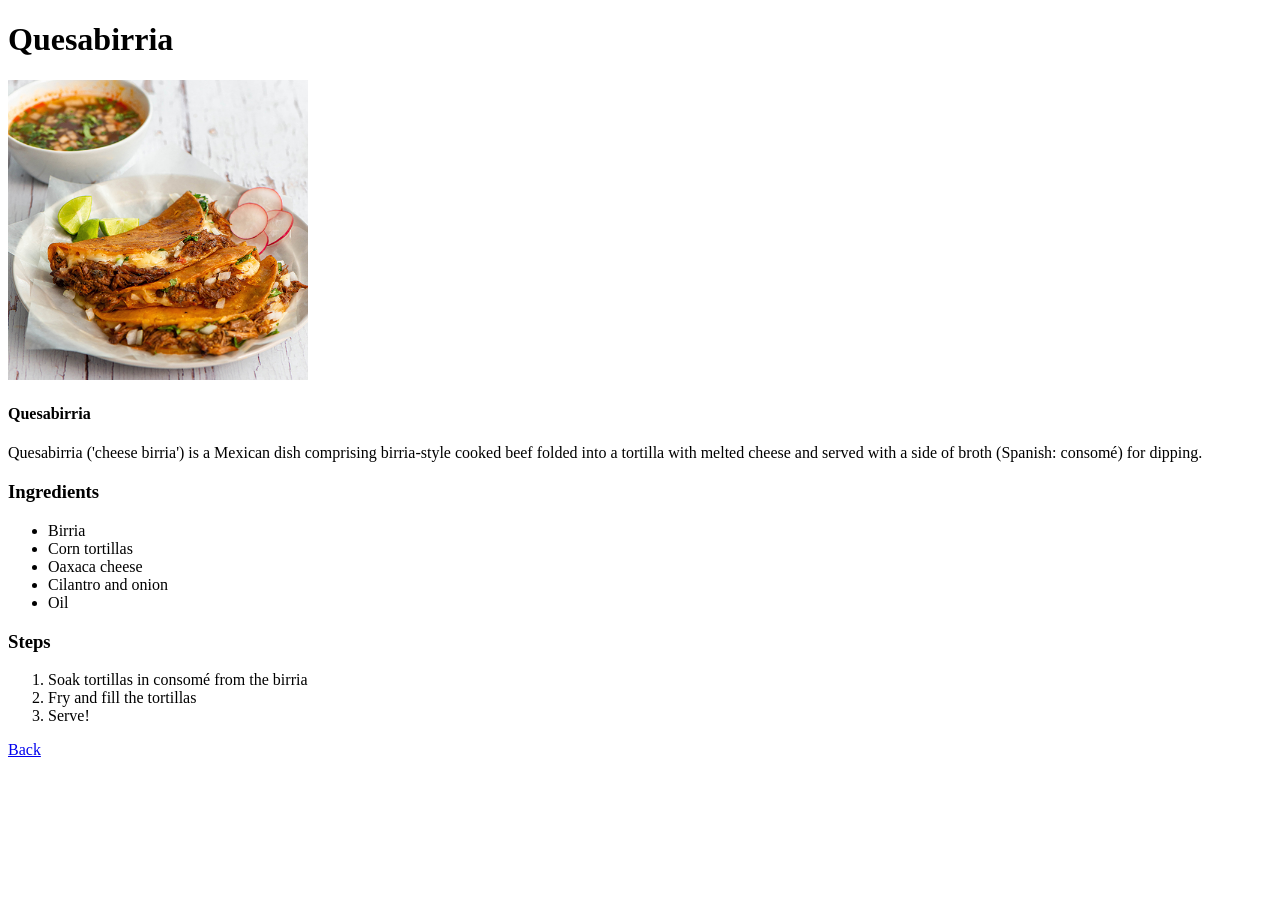
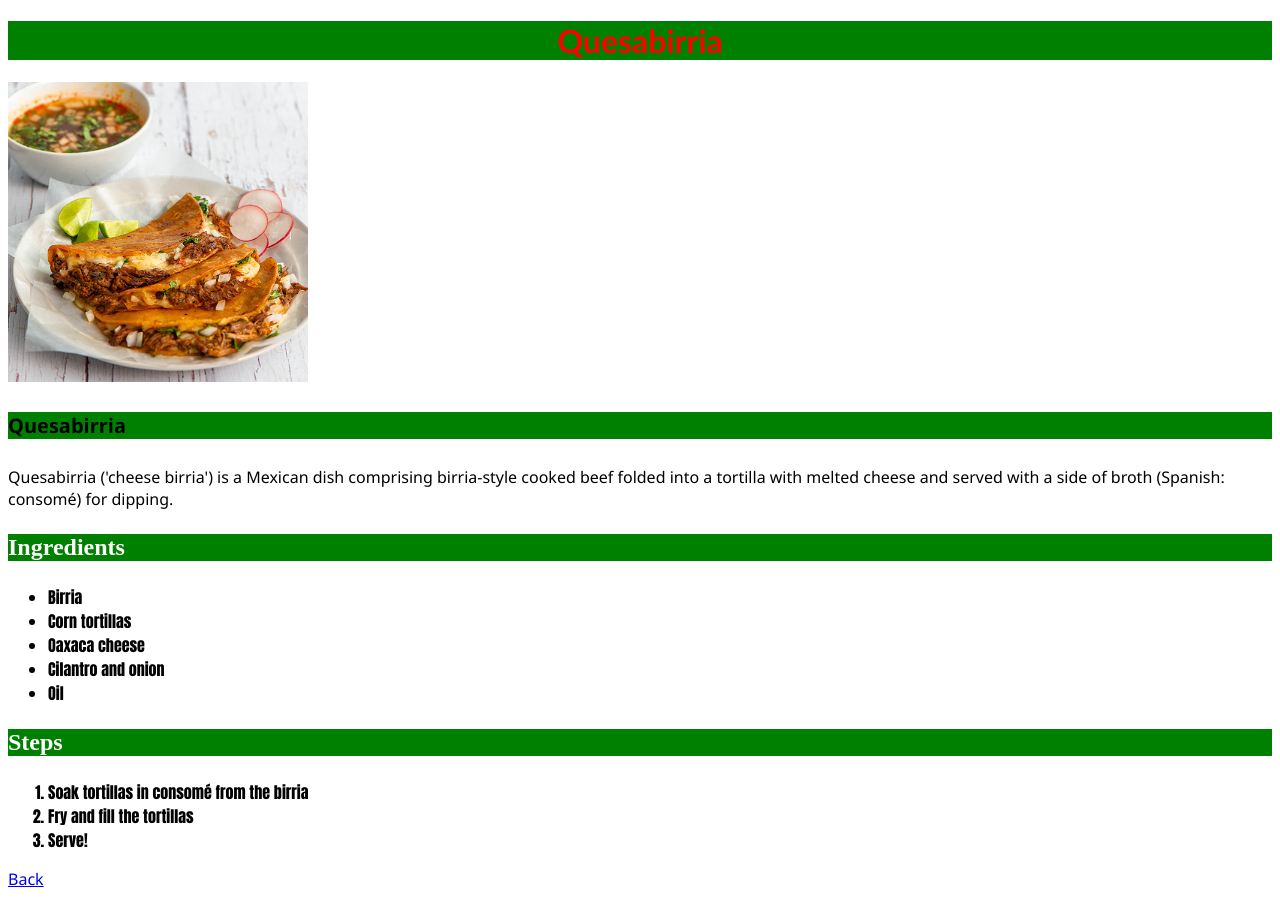
Before and after one commit to armandohdzc/odin-recipes, a plain HTML site: page recipes/quesabirria.html in a window 1280 px wide. Before the commit the page ends 800 px from the top, so only its background shows below. Drawn offline with Linux system fonts and the light colour scheme.

Commit message:
Added CSS files to all of the html files

```diff
--- a/recipes/quesabirria.html
+++ b/recipes/quesabirria.html
@@ -1,18 +1,19 @@
 <!DOCTYPE html>
 <html lang="en">
 <head>
+    <link rel="stylesheet" href="styles.css">
     <meta charset="UTF-8">
     <meta name="viewport" content="width=device-width, initial-scale=1.0">
     <title>Quesabirria Recipe</title>
 </head>
 <body>
     <h1>Quesabirria</h1>
-    <img src="../img/quesa.jpg" alt="Quesabirria on plate" height="300" width="300">
+    <img src="../img/quesa.jpg" alt="Quesabirria on plate" width="300" height="300">
     <h4>Quesabirria</h4>
     <p>Quesabirria ('cheese birria') is a Mexican dish comprising birria-style cooked beef folded into a tortilla with melted cheese and served with a side of broth (Spanish: consomé) for dipping.</p>
 
     <h3>Ingredients</h3>
-    <ul>
+    <ul id="quesa">
         <li>Birria</li>
         <li>Corn tortillas</li>
         <li>Oaxaca cheese</li>
--- /dev/null
+++ b/recipes/styles.css
@@ -0,0 +1,36 @@
+h1{
+    color: red;
+    background-color: green;
+    font-size: 28 px;
+    text-align: center;
+    font-family: 'Gill Sans', 'Gill Sans MT', Calibri, 'Trebuchet MS', sans-serif;
+}
+
+img{
+    height: auto;
+    width: 300px;
+}
+
+h4{
+    color: black;
+    background-color: green;
+    font-size: 20px;
+    font-family: 'Segoe UI', Tahoma, Geneva, Verdana, sans-serif;
+}
+
+h3{
+    color: white;
+    background-color: green;
+    font-size: 24px;
+
+}
+
+li{
+    font-size: 16px;
+    font-family: Impact, Haettenschweiler, 'Arial Narrow Bold', sans-serif;
+}
+
+p{
+    font-size: 16px;
+    font-family: 'Segoe UI', Tahoma, Geneva, Verdana, sans-serif;
+}
--- /dev/null
+++ b/style.css
@@ -0,0 +1,10 @@
+h1{
+    color: red;
+    background-color: pink;
+    text-align: center;
+}
+ul{
+    background-color: green;
+    font-family: 'Segoe UI', Tahoma, Geneva, Verdana, sans-serif;
+    font-size: 32px;
+}
```
Also changed, not shown: index.html (+1 -0 lines), recipes/alfredo.html (+1 -0 lines), recipes/gorditas.html (+1 -0 lines).
